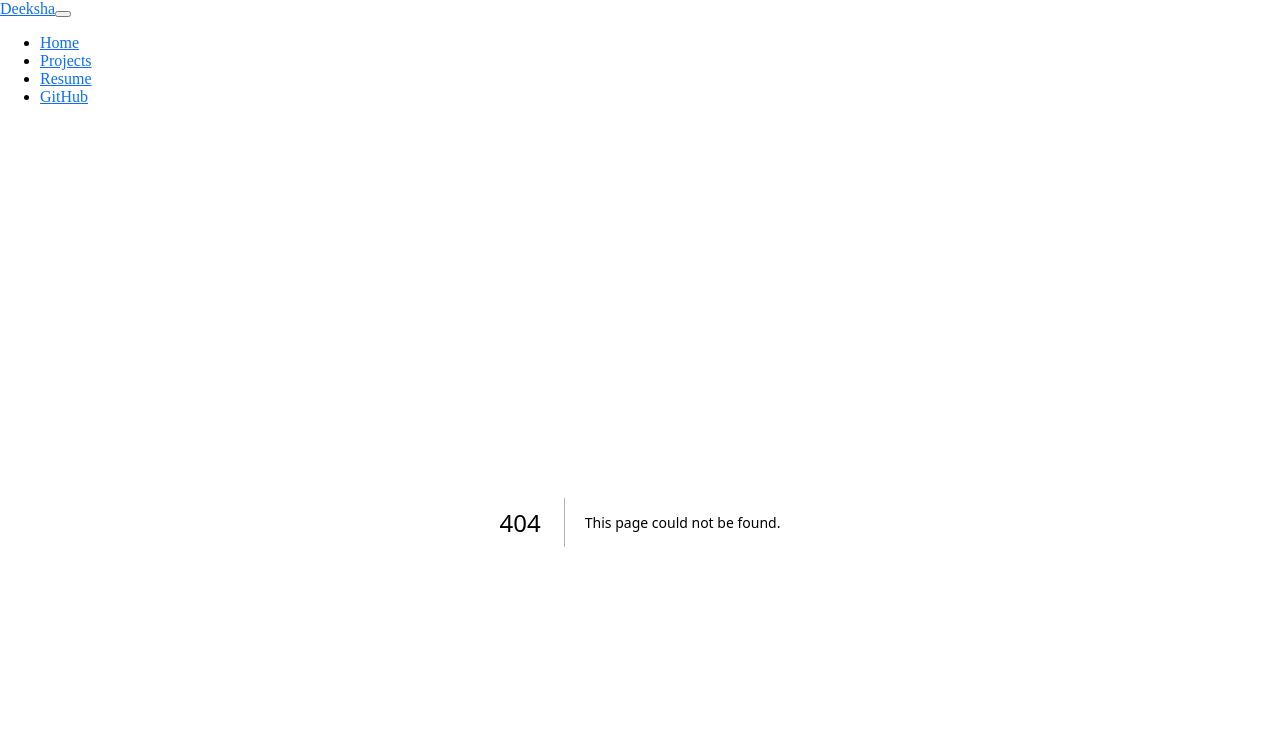
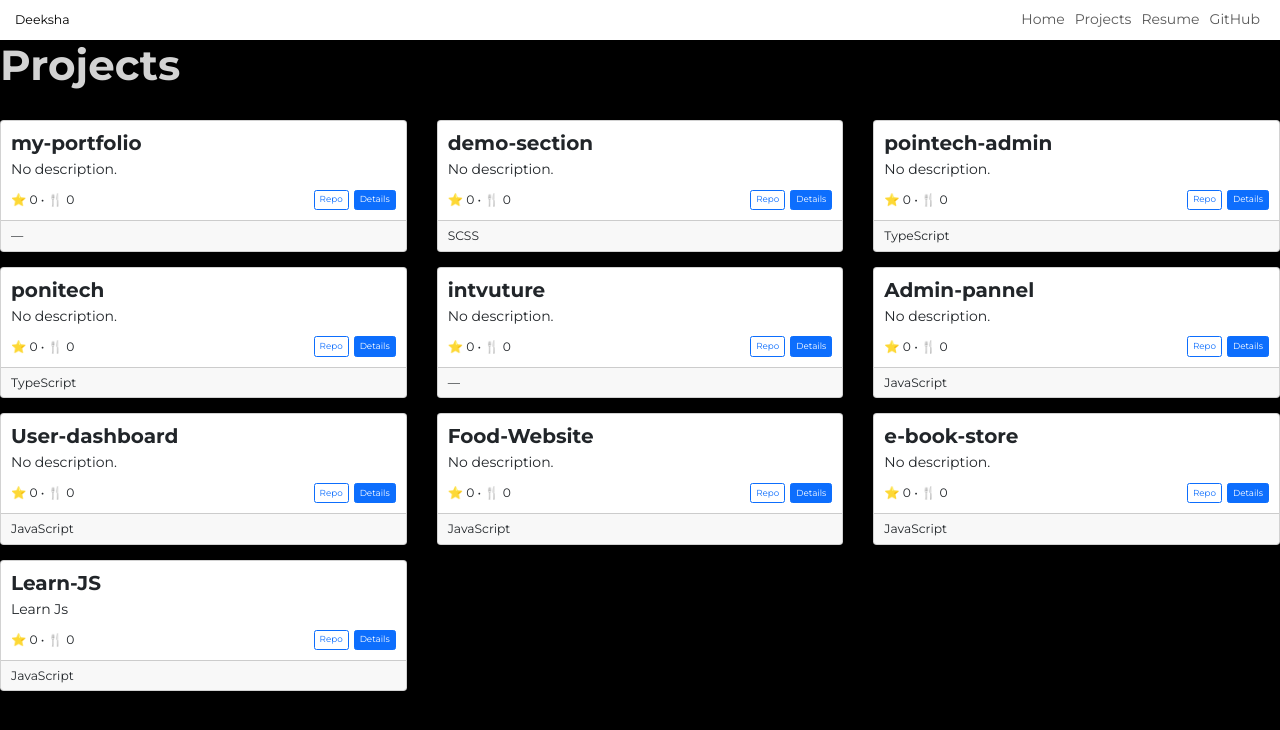
Before and after one commit to idioticmind-deeksha/my-portfolio, a Next.js app: page /projects in a window 1280 px wide. Before the commit this address had no page. Shown: the top 730 px of the page. Built offline with nearby package versions, Linux system fonts and the light colour scheme.

Commit message:
project page

```diff
--- a/app/globals.css
+++ /dev/null
@@ -1,9 +0,0 @@
-:root{
-  --primary: #0d6efd;
-  --accent: #6610f2;
-}
-body {
-  background: #f8f9fa;
-  color: #111827;
-}
-a { color: var(--primary); }
--- /dev/null
+++ b/app/globals.scss
@@ -0,0 +1,301 @@
+@use '../assets/theme/var' as *;
+@use '~bootstrap/scss/bootstrap';
+* {
+  &:focus,
+  &:focus-visible {
+    outline: none;
+    box-shadow: none;
+  }
+  &::-webkit-scrollbar {
+    width: 0.5rem;
+    height: 0.5rem;
+    background: transparent !important;
+  }
+  &::-webkit-scrollbar-track {
+    background-color: transparent !important;
+  }
+  &::-webkit-scrollbar-thumb {
+    background: $scrollbarclr;
+    border-radius: 1rem;
+  }
+}
+html,
+body,
+main {
+  display: flex;
+  flex-direction: column;
+}
+body,
+main {
+  flex: 1 auto;
+}
+html {
+  font-size: 62.5%;
+  min-height: 100%;
+  scroll-behavior: smooth;
+  body {
+    font-size: 1.6rem;
+    line-height: 1.4;
+    margin: 0;
+    padding: 0;
+    font-family: $basefont;
+    -webkit-font-smoothing: antialiased;
+    -moz-osx-font-smoothing: grayscale;
+    color: $textclr;
+    background-color: $black;
+    overflow-x: hidden;
+    -ms-overflow-style: none;
+    font-weight: normal;
+    @media (max-width: 1679px) {
+      font-size: 1.4rem;
+    }
+  }
+  // main {
+  //   padding-top: 12rem;
+  // }
+}
+a {
+  text-decoration: none;
+  // color: $secondryclr;
+  // @extend %transition;
+  // &:hover {
+  //   color: $primaryclr;
+  // }
+}
+button {
+  cursor: pointer;
+  border: 0;
+  padding: 0;
+  background-color: transparent;
+  &:focus,
+  &:focus-within,
+  &:focus-visible,
+  &:active {
+    outline: none;
+    box-shadow: none;
+  }
+}
+img,
+svg {
+  max-width: 100%;
+}
+ul,
+ol {
+  margin: 0;
+  padding: 0;
+  list-style: none;
+}
+h1,
+h2,
+h3,
+h4,
+h5,
+h6 {
+  margin-top: 0;
+  margin-bottom: 1.5rem;
+  color: $textclr;
+  font-weight: 700;
+}
+h1 {
+  font-size: 5rem;
+  @media (max-width:1679px) {
+    font-size: 4.2rem;
+  }
+  @media (max-width:1279px) {
+    font-size: 3.6rem;
+  }
+}
+h2 {
+  font-size: 4.6rem;
+  @media (max-width:1679px) {
+    font-size: 3.8rem;
+  }
+  @media (max-width:1279px) {
+    font-size: 2.8rem;
+  }
+}
+h3 {
+  font-size: 3.6rem;
+  @media (max-width:1679px) {
+    font-size: 3rem;
+  }
+  @media (max-width:1279px) {
+    font-size: 2.4rem;
+  }
+}
+h4 {
+  font-size: 2.8rem;
+  @media (max-width:1679px) {
+    font-size: 2.2rem;
+  }
+  @media (max-width:1279px) {
+    font-size: 2rem;
+  }
+}
+h5 {
+  font-size: 2.2rem;
+  @media (max-width:1679px) {
+    font-size: 2rem;
+  }
+  @media (max-width:1279px) {
+    font-size: 1.8rem;
+  }
+}
+h6 {
+  font-size: 1.8rem;
+  @media (max-width:1679px) {
+    font-size: 1.6rem;
+  }
+  @media (max-width:1279px) {
+    font-size: 1.4rem;
+  }
+}
+.dropdown {
+  &-toggle {
+    background-color: transparent;
+    border: 0;
+    padding: 0;
+    &:focus,
+    &:focus-within,
+    &:hover,
+    &:active,
+    &:focus-visible,
+    &.show {
+      border: 0 !important;
+      background-color: transparent !important;
+    }
+    &:after {
+      content: none;
+    }
+  }
+  &-menu {
+    border: .1rem solid $borderclr;
+    min-width: 20rem;
+    box-shadow: 0px 4px 12px 0px rgba($black, 0.12);
+    border-radius: 1rem;
+    padding: 2rem;
+    background-color: $white;
+    margin-top: 0.7rem;
+    z-index: 3;
+  }
+  &-item {
+    color: $black;
+    &:focus,
+    &:active {
+      color: $black;
+      background-color: transparent;
+    }
+  }
+  &.input-selectbox {
+    .dropdown {
+      &-toggle {
+        font-size: 1.4rem;
+        font-weight: 600;
+        display: flex;
+        align-items: center;
+        justify-content: flex-end;
+        img {
+          width: 3.2rem;
+          height: 3.2rem;
+          object-fit: contain;
+          object-position: center;
+          margin-right: .5rem;
+          flex: 0 0 3.2rem;
+        }
+        span {
+          flex: 1 auto;
+          max-width: 10rem;
+          white-space: normal;
+          overflow: hidden;
+          text-overflow: ellipsis;
+          white-space: nowrap;
+        }
+        svg {
+          margin-left: .5rem;
+          flex: 0 0 2.4rem;
+        }
+      }
+      &-menu {
+        padding: 1rem;
+      }
+      &-item {
+        padding: .5rem 0;
+        font-size: 1.4rem;
+        font-weight: 600;
+        img {
+          height: 3.2rem;
+          height: 3.2rem;
+          object-fit: contain;
+          object-position: center;
+          margin-right: .5rem;
+        }
+      }
+    }
+  }
+}
+.container {
+  max-width: 143rem;
+  padding: 0 1.5rem;
+  &-fluid {
+    padding: 0 1.5rem;
+  }
+  @media (max-width:1679px) {
+    max-width: 128rem;
+  }
+}
+.row {
+  margin: 0 -1.5rem;
+  >div {
+    padding: 0 1.5rem;
+  }
+}
+.common_shadow {
+  width: 52.9rem;
+  height: 77.6rem;
+  display: flex;
+  flex-direction: column;
+  justify-content: space-between;
+  align-items: center;
+  pointer-events: none;
+  position: absolute;
+  z-index: -1;
+  &:before,
+  &:after {
+    content: "";
+    height: 52.9rem;
+    width: 50rem;
+    position: absolute;
+    border-radius: 50%;
+    filter: blur(10rem);
+    -webkit-filter: blur(10rem);
+    left: 0;
+    opacity: 0.3;
+    pointer-events: none;
+  }
+  &::before {
+    background: radial-gradient(circle, rgba(0, 212, 255, 1) 0%, rgba(255, 255, 255, 0) 100%);
+    top: 0;
+  }
+  &::after {
+    background: radial-gradient(circle, rgba(191, 0, 255, 01) 0%, rgba(255, 255, 255, 0) 100%);
+    left: 0;
+    bottom: 0;
+  }
+  @media (max-width:1679px) {
+    width: 37rem;
+    height: 41.4rem;
+    &:before,
+    &:After {
+      height: 29rem;
+      width: 29rem;
+    }
+  }
+}
+.progress {
+  background-color: rgba($grayD9D9D9, .2);
+  border-radius: 2rem;
+  &-bar {
+    background-color: $primaryclr;
+    border-radius: 2rem;
+  }
+}
--- a/app/layout.tsx
+++ b/app/layout.tsx
@@ -1,5 +1,5 @@
 import type { Metadata } from "next";
-import "./globals.css";
+import "./globals.scss";
 import Navbar from "@/components/Navbar";
 export const metadata: Metadata = {
   title: "Create Next App",
--- /dev/null
+++ b/app/projects/page.tsx
@@ -0,0 +1,37 @@
+import fs from "fs";
+import path from "path";
+import Link from "next/link";
+import { Repo } from "../../types/github";
+
+export default function ProjectsPage() {
+  const file = path.join(process.cwd(), "data", "github.json");
+  const raw = fs.existsSync(file) ? fs.readFileSync(file, "utf8") : "{}";
+  const data = JSON.parse(raw);
+  const repos: Repo[] = data.repos || [];
+
+  return (
+    <>
+      <h1 className="mb-4">Projects</h1>
+      <div className="row g-4">
+        {repos.map((r) => (
+          <div key={r.id} className="col-12 col-md-6 col-lg-4">
+            <div className="card h-100 shadow-sm">
+              <div className="card-body d-flex flex-column">
+                <h5 className="card-title">{r.name}</h5>
+                <p className="card-text flex-grow-1">{r.description ?? "No description."}</p>
+                <div className="d-flex justify-content-between align-items-center">
+                  <small>⭐ {r.stargazers_count} • 🍴 {r.forks_count}</small>
+                  <div>
+                    <a className="btn btn-sm btn-outline-primary me-2" href={r.html_url} target="_blank" rel="noreferrer">Repo</a>
+                    <Link href={`/projects/${encodeURIComponent(r.name)}`}><button className="btn btn-sm btn-primary">Details</button></Link>
+                  </div>
+                </div>
+              </div>
+              <div className="card-footer"><small>{r.language ?? "—"}</small></div>
+            </div>
+          </div>
+        ))}
+      </div>
+    </>
+  );
+}
--- /dev/null
+++ b/assets/theme/_var.scss
@@ -0,0 +1,48 @@
+@import url('https://fonts.googleapis.com/css2?family=Montserrat:ital,wght@0,100..900;1,100..900&display=swap');
+$basefont: "Montserrat", serif;
+$primaryclr: #00D4FF;
+$secondryclr: #BF00FF;
+$secondryclrADD8E6: #ADD8E6;
+$white: #fff;
+$black: #000;
+$textclr: #D3D3D3;
+$scrollbarclr:#8d8d8d;
+$borderclr:#D9E8E0;
+$borderclr2: #272B40;
+$lightgray: #D3D3D3;
+$red: #f00;
+$prefilledclr: #F7FCFA;
+$disabledclr: #E6EBE9;
+$inputbg: #1a1c28;
+$grayD9D9D9:#D9D9D9;
+$whiteEAEAEA:#EAEAEA;
+$whiteB0B0B0: #B0B0B0;
+$whiteD2D8DA: #D2D8DA;
+$green: #39FF14;
+$navyblue: #1A1F3A;
+$yellowclr: #FFD700;
+$orange: #FF9500;
+$redFF4500: #FF4500;
+$whiteF5F5F5: #F5F5F5;
+$darkblueclr: #242424;
+$lightblueclr: #87ceeb;
+$purpleclr: #8a2be2;
+$blueclr00dfff: #00dfff;
+$blueclr0012ff: #0012ff;
+$lightclrC0C0: #c0c0c0;
+$darkgreenclr2: #2e8b57;
+// extends
+%transition {
+    transition: .3s all ease-in-out;
+}
+@keyframes boxColor {
+    0% {
+      background: red;
+    }
+    50% {
+      background: green;
+    }
+    100% {
+      background: blue;
+    }
+  }
--- a/next.config.ts
+++ b/next.config.ts
@@ -1,7 +1,10 @@
 import type { NextConfig } from "next";
 
 const nextConfig: NextConfig = {
-  /* config options here */
+    images: {
+    unoptimized: true,
+    domains: ["avatars.githubusercontent.com"],
+  },
   output: 'export',
 };
 
--- a/package.json
+++ b/package.json
@@ -14,7 +14,8 @@
     "next": "15.5.2",
     "react": "19.1.0",
     "react-bootstrap": "^2.10.10",
-    "react-dom": "19.1.0"
+    "react-dom": "19.1.0",
+    "sass": "^1.91.0"
   },
   "devDependencies": {
     "@eslint/eslintrc": "^3",
```
Also changed, not shown: 1 other file (tests, documents, lock files or other folders).
